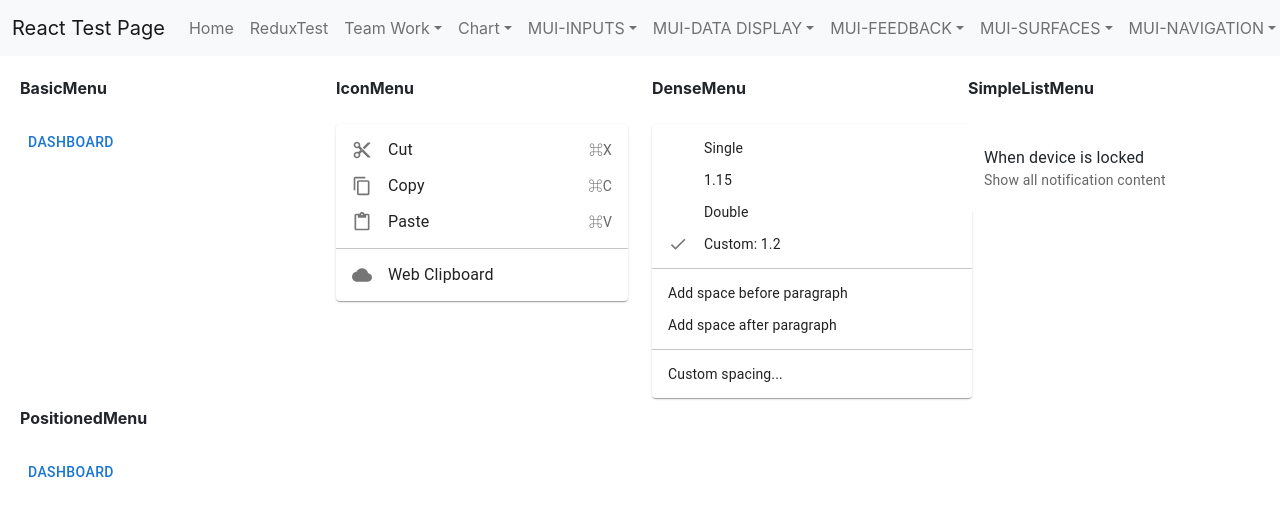
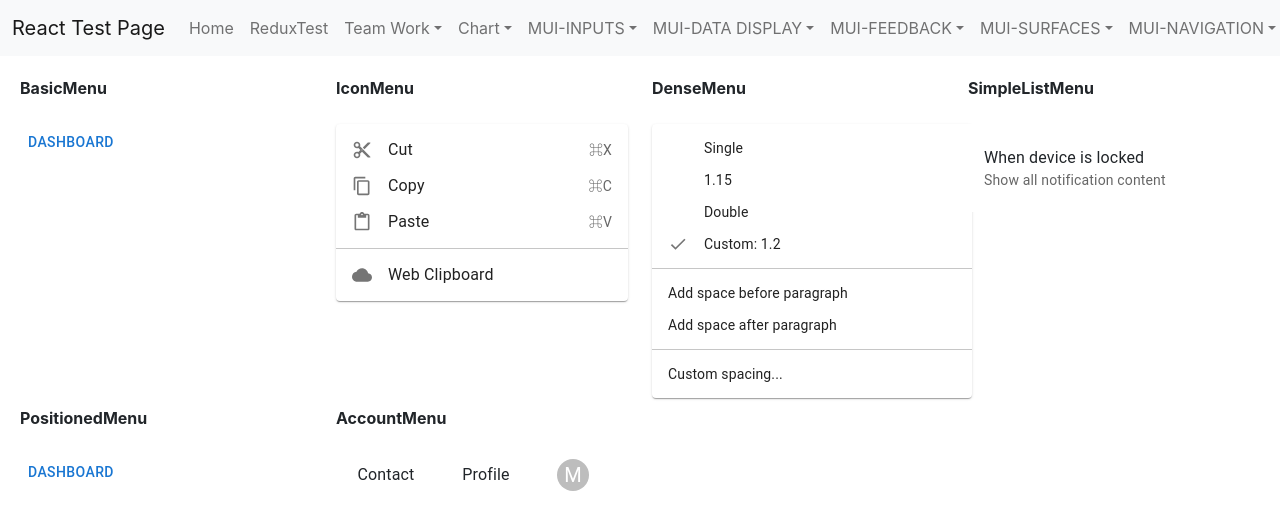
Before and after one commit to jinseok1306/React-Test, a React (Create React App) app in the folder ReactProject/client_app/: page /MUI/MenuPage in a window 1280 px wide. Shown: the top 530 px of the page. Built offline with nearby package versions, Linux system fonts and the light colour scheme.

Commit message:
MUI AccountMenu 테스트 완료

```diff
--- /dev/null
+++ b/ReactProject/client_app/src/components/Menu/AccountMenu.tsx
@@ -0,0 +1,105 @@
+import * as React from 'react';
+import Box from '@mui/material/Box';
+import Avatar from '@mui/material/Avatar';
+import Menu from '@mui/material/Menu';
+import MenuItem from '@mui/material/MenuItem';
+import ListItemIcon from '@mui/material/ListItemIcon';
+import Divider from '@mui/material/Divider';
+import IconButton from '@mui/material/IconButton';
+import Typography from '@mui/material/Typography';
+import Tooltip from '@mui/material/Tooltip';
+import PersonAdd from '@mui/icons-material/PersonAdd';
+import Settings from '@mui/icons-material/Settings';
+import Logout from '@mui/icons-material/Logout';
+
+export default function AccountMenu() {
+    const [anchorEl, setAnchorEl] = React.useState<null | HTMLElement>(null);
+    const open = Boolean(anchorEl);
+    const handleClick = (event: React.MouseEvent<HTMLElement>) => {
+        setAnchorEl(event.currentTarget);
+    };
+    const handleClose = () => {
+        setAnchorEl(null);
+    };
+    return (
+        <React.Fragment>
+            <Box sx={{ display: 'flex', alignItems: 'center', textAlign: 'center' }}>
+                <Typography sx={{ minWidth: 100 }}>Contact</Typography>
+                <Typography sx={{ minWidth: 100 }}>Profile</Typography>
+                <Tooltip title="Account settings">
+                    <IconButton
+                        onClick={handleClick}
+                        size="small"
+                        sx={{ ml: 2 }}
+                        aria-controls={open ? 'account-menu' : undefined}
+                        aria-haspopup="true"
+                        aria-expanded={open ? 'true' : undefined}
+                    >
+                        <Avatar sx={{ width: 32, height: 32 }}>M</Avatar>
+                    </IconButton>
+                </Tooltip>
+            </Box>
+            <Menu
+                anchorEl={anchorEl}
+                id="account-menu"
+                open={open}
+                onClose={handleClose}
+                onClick={handleClose}
+                PaperProps={{
+                    elevation: 0,
+                    sx: {
+                        overflow: 'visible',
+                        filter: 'drop-shadow(0px 2px 8px rgba(0,0,0,0.32))',
+                        mt: 1.5,
+                        '& .MuiAvatar-root': {
+                            width: 32,
+                            height: 32,
+                            ml: -0.5,
+                            mr: 1,
+                        },
+                        '&:before': {
+                            content: '""',
+                            display: 'block',
+                            position: 'absolute',
+                            top: 0,
+                            right: 14,
+                            width: 10,
+                            height: 10,
+                            bgcolor: 'background.paper',
+                            transform: 'translateY(-50%) rotate(45deg)',
+                            zIndex: 0,
+                        },
+                    },
+                }}
+                transformOrigin={{ horizontal: 'right', vertical: 'top' }}
+                anchorOrigin={{ horizontal: 'right', vertical: 'bottom' }}
+            >
+                <MenuItem>
+                    <Avatar /> Profile
+                </MenuItem>
+                <MenuItem>
+                    <Avatar /> My account
+                </MenuItem>
+                <Divider />
+                <MenuItem>
+                    <ListItemIcon>
+                        <PersonAdd fontSize="small" />
+                    </ListItemIcon>
+                    Add another account
+                </MenuItem>
+                <MenuItem>
+                    <ListItemIcon>
+                        <Settings fontSize="small" />
+                    </ListItemIcon>
+                    Settings
+                </MenuItem>
+                <MenuItem>
+                    <ListItemIcon>
+                        <Logout fontSize="small" />
+                    </ListItemIcon>
+                    Logout
+                </MenuItem>
+            </Menu>
+        </React.Fragment>
+    );
+}
--- a/ReactProject/client_app/src/pages/MUI/MenuPage.tsx
+++ b/ReactProject/client_app/src/pages/MUI/MenuPage.tsx
@@ -6,6 +6,7 @@
 import DenseMenu from '../../components/Menu/DenseMenu';
 import SimpleListMenu from '../../components/Menu/SimpleListMenu';
 import PositionedMenu from '../../components/Menu/PositionedMenu';
+import AccountMenu from '../../components/Menu/AccountMenu';
 
 const MenuPage = () => {
     return (
@@ -33,6 +34,10 @@
                         <b>PositionedMenu</b><div>&nbsp;</div>
                         <PositionedMenu />
                     </Grid>
+                    <Grid item xs={3}>
+                        <b>AccountMenu</b><div>&nbsp;</div>
+                        <AccountMenu />
+                    </Grid>
                 </Grid>
             </div>
         </div>
```
Also changed, not shown: 1 other file (tests, documents, lock files or other folders).
